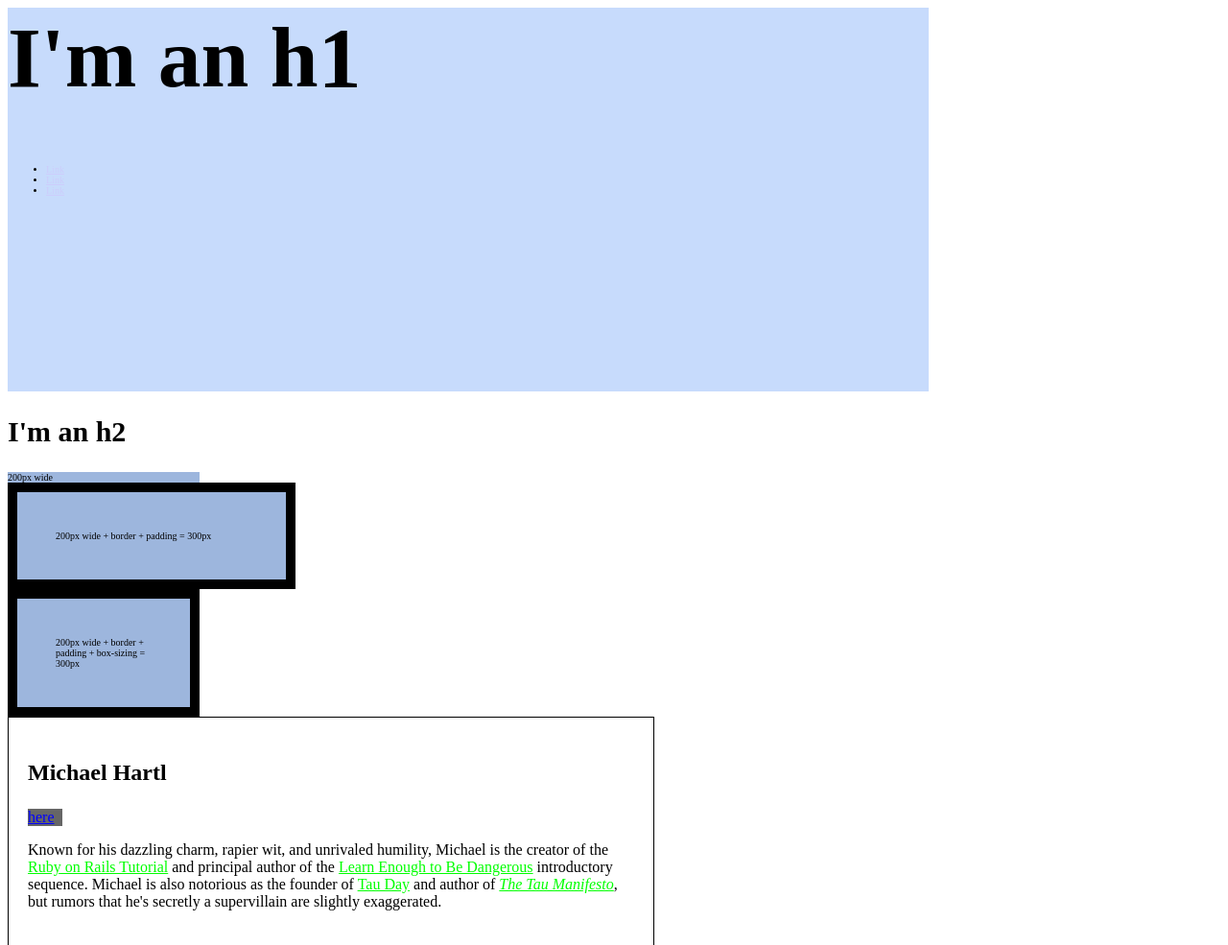
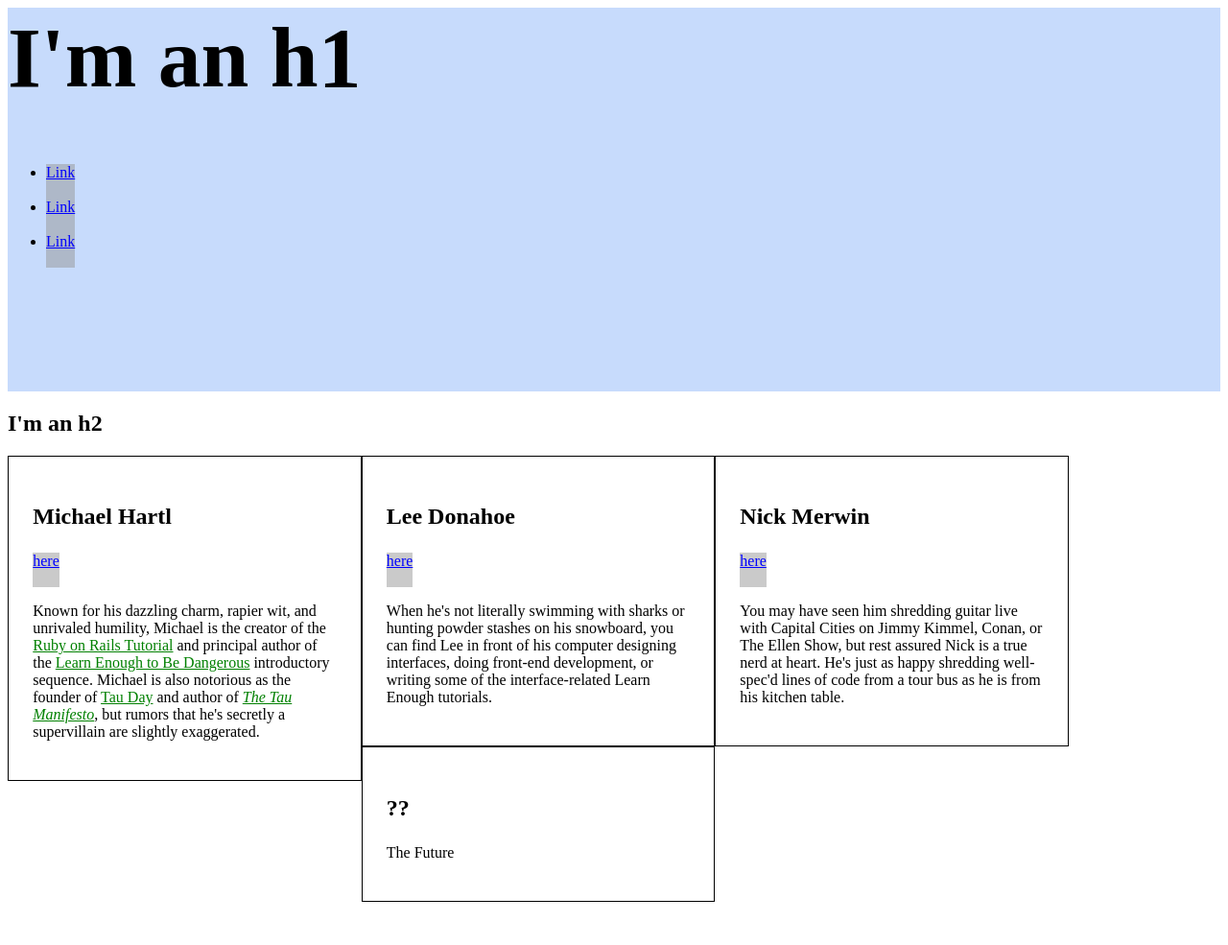
Before and after one commit to catfiish/catfiish.github.io, a plain HTML site: page index.html in a window 1280 px wide. Shown: the top 985 px of the page at 96% size. After the commit the page ends 940 px from the top, so only its background shows below. Drawn offline with Linux system fonts and the light colour scheme.

Commit message:
Sync code with course

```diff
--- a/index.html
+++ b/index.html
@@ -4,52 +4,39 @@
     <title>Test Page: Don't Panic</title>
     <meta charset="utf-8">
     <style>
-    /* GlOBAL STYLES */
-      a {
-        color: rgba(223, 150, 250, 0.2);
-      }
-      body {
-        font-size: 62.5%;
-      }
-      html {
-        margin: 0;
-        padding: 0;
-      }
+      /* GLOBAL STYLES */
       h1 {
         font-size: 7vw;
         margin-top: 0;
       }
-      h2 {
-        font-size: 30px;
+      a {
+        color: #f00;
       }
 
       /* HERO STYLES */
       .full-hero {
         background-color: #c7dbfc;
         height: 50vh;
-        width: 75vw;
       }
-
 
       /* SOCIAL STYLES */
       .social-link {
-        background: #666;
-        color: #00f;
+        background: rgba(150, 150, 150, 0.5);
+        color: blue;
         display: inline-block;
-        width: 36px;
+        height: 36px;
       }
 
-
-      /* BIO STYLE */
+      /* BIO STYLES */
       .bio-wrapper {
-      /* width: 500px; */
-      font-size: 20px;
+        font-size: 24px;
       }
       .bio-box {
-        border: 1px solid #000;
+        border: 1px solid black;
+        float: left;
         font-size: 1rem;
-        padding: 20px;
-        width: 50%;
+        padding: 2%;
+        width: 25%;
       }
       .bio-box h3 {
         font-size: 1.5em;
@@ -58,58 +45,30 @@
         font-size: 1em;
       }
       .bio-copy a {
-        color: #0f0;
-      }
-
-      .test-box {
-        background: #9db6dd;
-        width: 200px;
-      }
-      .test-box-nosizing {
-        border: 10px solid #000;
-        padding: 40px;
-
-      }
-      .test-box-sizing {
-        box-sizing: border-box;
+        color: green;
       }
     </style>
   </head>
-
   <body>
     <div class="full-hero hero-home">
       <h1>I'm an h1</h1>
       <ul>
         <li>
-          <a href="https://example.com/">Link</a>
+          <a href="https://example.com/" class="social-link">Link</a>
         </li>
         <li>
-          <a href="https://example.com/">Link</a>
+          <a href="https://example.com/" class="social-link">Link</a>
         </li>
         <li>
-          <a href="https://example.com/">Link</a>
+          <a href="https://example.com/" class="social-link">Link</a>
         </li>
       </ul>
     </div>
-
     <h2>I'm an h2</h2>
-
-    <div class="test-box">
-      200px wide
-    </div>
-    <div class="test-box test-box-nosizing">
-      200px wide + border + padding = 300px
-    </div>
-    <div class="test-box test-box-sizing test-box-nosizing">
-      200px wide + border + padding + box-sizing = 300px
-    </div>
-
-
     <div class="bio-wrapper">
       <div class="bio-box">
-
         <h3>Michael Hartl</h3>
-          <a href="https://twitter.com/mhartl" class="social-link" >here</a>
+        <a href="https://twitter.com/mhartl" class="social-link">here</a>
         <div class="bio-copy">
           <p>
             Known for his dazzling charm, rapier wit, and unrivaled humility,
@@ -128,13 +87,13 @@
       </div>
       <div class="bio-box">
         <h3>Lee Donahoe</h3>
-        <a href="https://twitter.com/leedonahoe" class="social-link" >here</a>
+        <a href="https://twitter.com/leedonahoe" class="social-link">here</a>
         <div class="bio-copy">
           <p>
-            When he's not literally swimming with sharks or hunting powder stashes on
-            his snowboard, you can find Lee in front of his computer designing
-            interfaces, doing front-end development, or writing some of the
-            interface-related Learn Enough tutorials.
+            When he's not literally swimming with sharks or hunting powder
+            stashes on his snowboard, you can find Lee in front of his computer
+            designing interfaces, doing front-end development, or writing some of
+            the interface-related Learn Enough tutorials.
           </p>
         </div>
       </div>
@@ -143,10 +102,10 @@
         <a href="https://twitter.com/nickmerwin" class="social-link">here</a>
         <div class="bio-copy">
           <p>
-          You may have seen him shredding guitar live with Capital Cities on Jimmy
-          Kimmel, Conan, or The Ellen Show, but rest assured Nick is a true nerd at
-          heart. He's just as happy shredding well-spec'd lines of code from a tour
-          bus as he is from his kitchen table.
+            You may have seen him shredding guitar live with Capital Cities on
+            Jimmy Kimmel, Conan, or The Ellen Show, but rest assured Nick is a
+            true nerd at heart. He's just as happy shredding well-spec'd lines
+            of code from a tour bus as he is from his kitchen table.
           </p>
         </div>
       </div>
```
Lines whose indentation alone changed are shown as unchanged.
